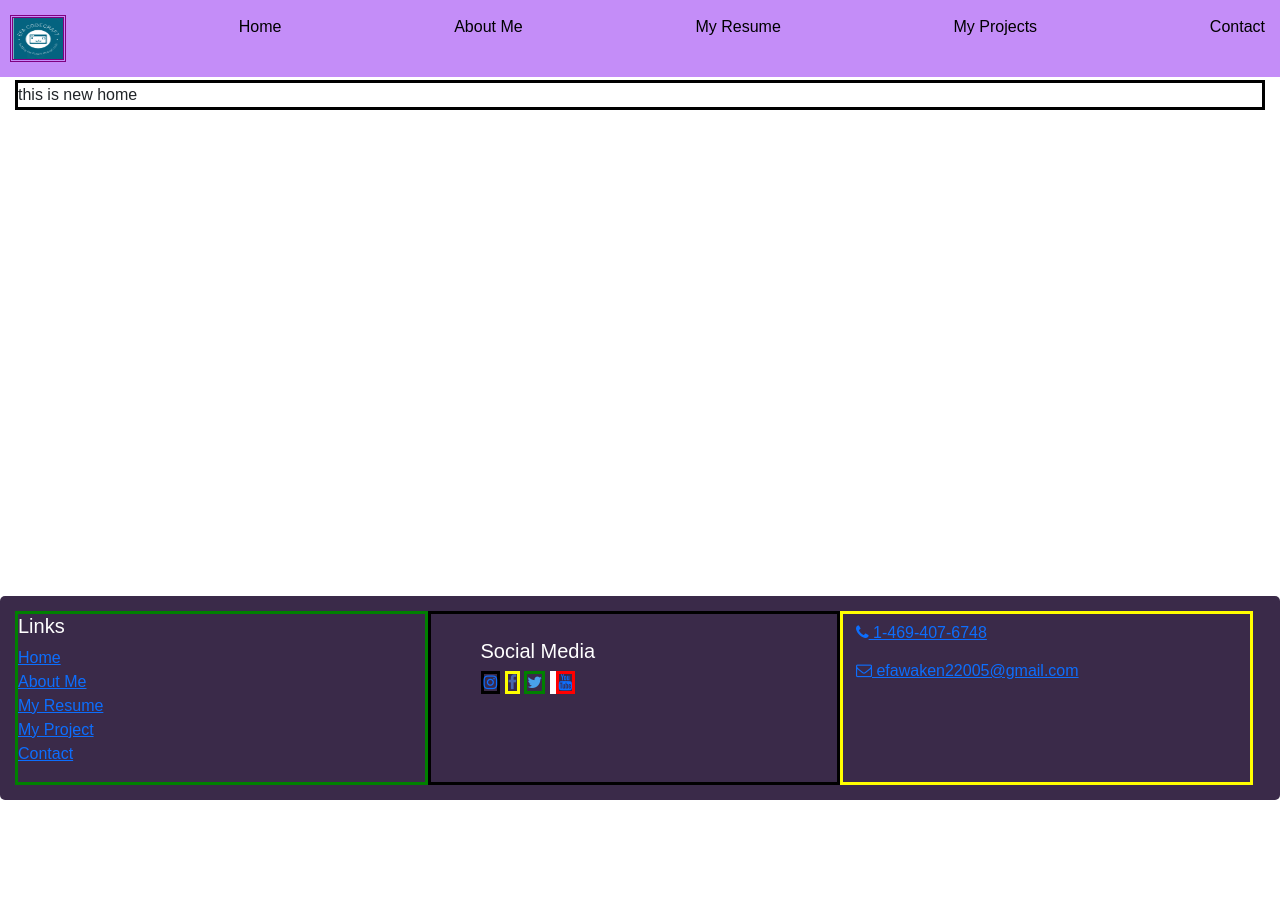
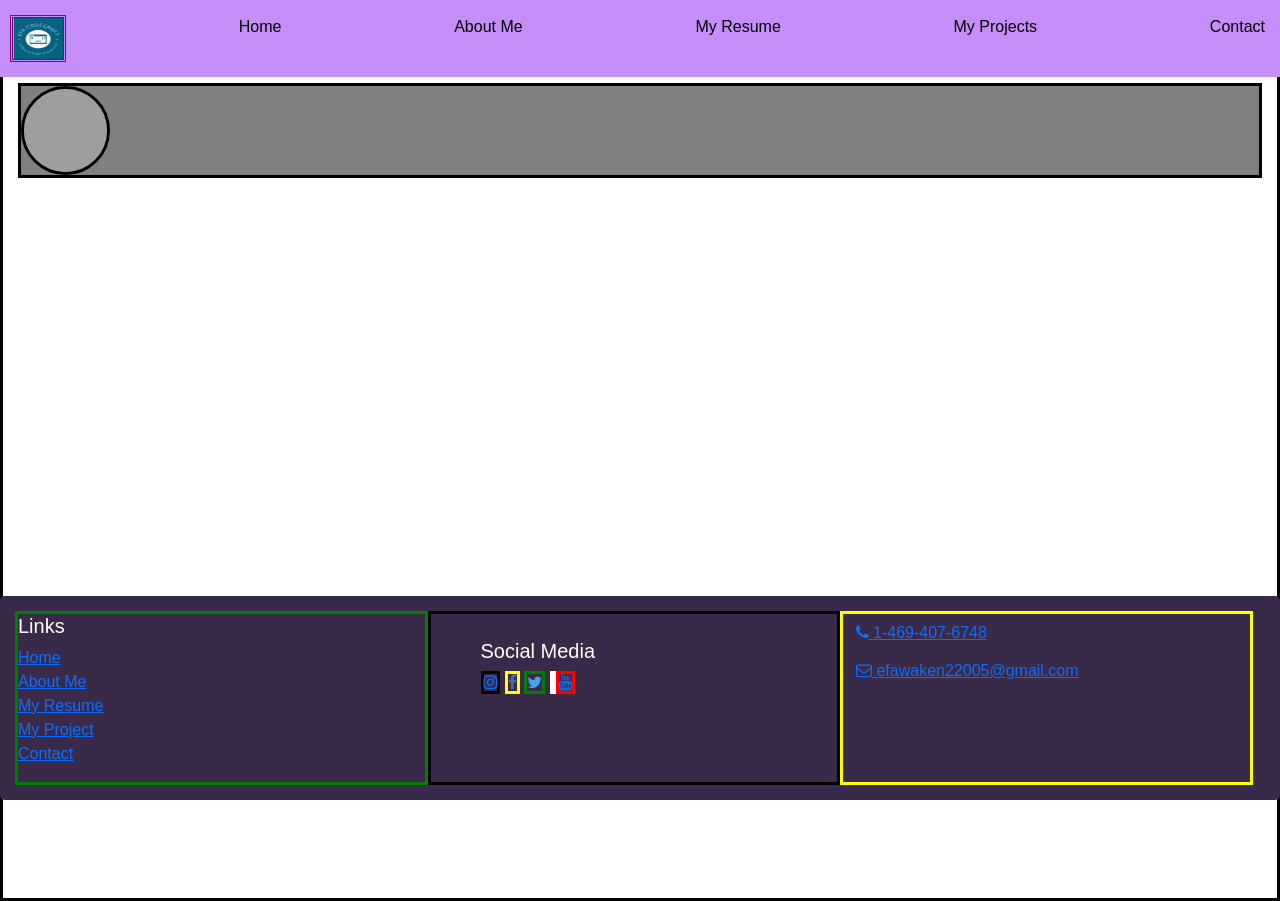
Before and after one commit to efahigi/efahigi.github.io, a React (Create React App) app: page / in a window 1280 px wide. Built offline with nearby package versions, Linux system fonts and the light colour scheme; grey boxes are pictures that could not be loaded.

Commit message:
8th commit

```diff
--- a/src/components/Footer.jsx
+++ b/src/components/Footer.jsx
@@ -55,7 +55,7 @@ const Footer = () => {
                         <i className='fa fa-youtube' />
                         </a> {' '}
                     </div>
-                    <div className = 'footContactContainer' sm='4'>
+                    <div className = 'footContactContainer' >
                         <a
                             role='button'
                             className='btn btn-link'
--- /dev/null
+++ b/src/datas/data.js
@@ -0,0 +1,17 @@
+const data = {
+    person: 'Efa Higi',
+    positin: 'Software Engineer',
+    location: 'based on USA',
+    hobies: 'playing chass',
+    fueled:'fueled coffee',
+    email:'efawakene2005@gmail.com',
+
+    img3:'https://static.vecteezy.com/system/resources/thumbnails/019/046/284/small/world-globe-earth-map-png.png',
+    img4:'https://images.chesscomfiles.com/uploads/v1/images_users/tiny_mce/PedroPinhata/phpZTvydV.png',
+    img2:'https://images.unsplash.com/photo-1619410283995-43d9134e7656?ixlib=rb-4.0.3&ixid=M3wxMjA3fDB8MHxzZWFyY2h8Nnx8c29mdHdhcmUlMjBkZXZlbG9wbWVudHxlbnwwfHwwfHx8MA%3D%3D&w=1000&q=80',
+    img6:'https://upload.wikimedia.org/wikipedia/commons/thumb/4/4e/Mail_%28iOS%29.svg/640px-Mail_%28iOS%29.svg.png',
+    img5:'https://uwm.edu/letters-science/wp-content/uploads/sites/255/2016/11/coffee-cup.jpg',
+    img1:'https://em-content.zobj.net/source/microsoft-teams/363/clapping-hands_1f44f.png',
+
+  }
+module.exports = data;
--- a/src/home.css
+++ b/src/home.css
@@ -1,6 +1,19 @@
-.homePage {
+body {
     border: solid black;
 
 
+    background-color: gray;
+}
+.homePage {
+    border: solid black;
     margin-top: 65px;
+    display: block;
+    align-items: center;
+    background-color: gray;
 }
+.photo{
+border: solid black;
+height: 89px;
+width: 89px;
+border-radius: 50px;
+}
--- a/src/pages/Home.jsx
+++ b/src/pages/Home.jsx
@@ -1,9 +1,31 @@
 import React from 'react'
-import { Link } from "react-router-dom";
-function Home(props) {
+import data from './datas/data';
+function Home() {
+  //const [, setLetterClass] = useState('text-animate')
   return (
     <div className='homePage'>
-      this is new home
+      <div>
+      <img src="myData.data.img1" alt="" className="photo"/>
+
+      </div>
+     {/* <p className='alertInfo'>Sunrise:
+                    <img src="https://cdn-icons-png.flaticon.com/512/8179/8179067.png" alt="" className="alertIcon"/>
+                    {data.forecast.forecastday[0].astro.sunrise}</p>
+                    <p className="alertInfo">Sunset:
+                    <img src="https://media.istockphoto.com/id/1158093387/vector/isolated-sunset-gradient-on-white-background.jpg?s=612x612&w=0&k=20&c=Iy94KxslPLie6RRIzsRC4zWXXl18SxEQ1Os5E_5TL0A=" alt="" className="alertIcon"/>
+                    {data.forecast.forecastday[0].astro.sunset}</p>
+
+                    <p className="alertInfo">Moonrise:
+                        <img src="https://static.thenounproject.com/png/971176-200.png" alt="" className="alertIcon"/>
+                        {data.forecast.forecastday[0].astro.moonrise}
+                    </p>
+                    <p className="alertInfo">Moonset:
+                        <img src="https://static.thenounproject.com/png/4669590-200.png" alt="" className="alertIcon"/>
+                    {data.forecast.forecastday[0].astro.moonset}</p>
+                </div>
+                <div className='alertImg'>
+                    <img src="https://griffithobservatory.org/wp-content/uploads/2021/03/moon_phases_uppergraphic-scaled.jpg" alt="" className = "moonphaseImg"/>
+                    <p className="alertInfo">Moon Phase: {data.forecast.forecastday[0].astro.moon_phase}</p> */}
     </div>
   )
 }
```
